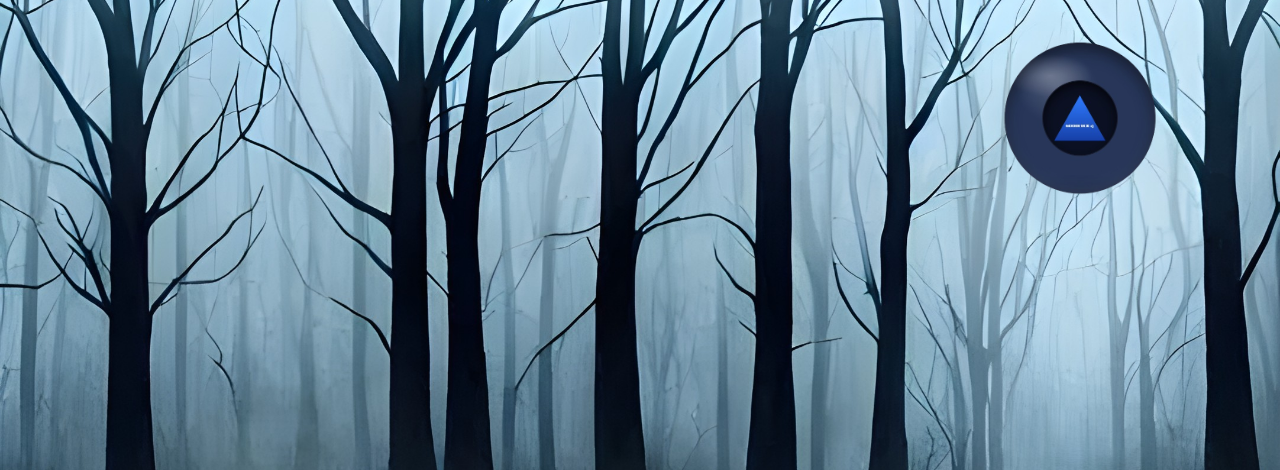
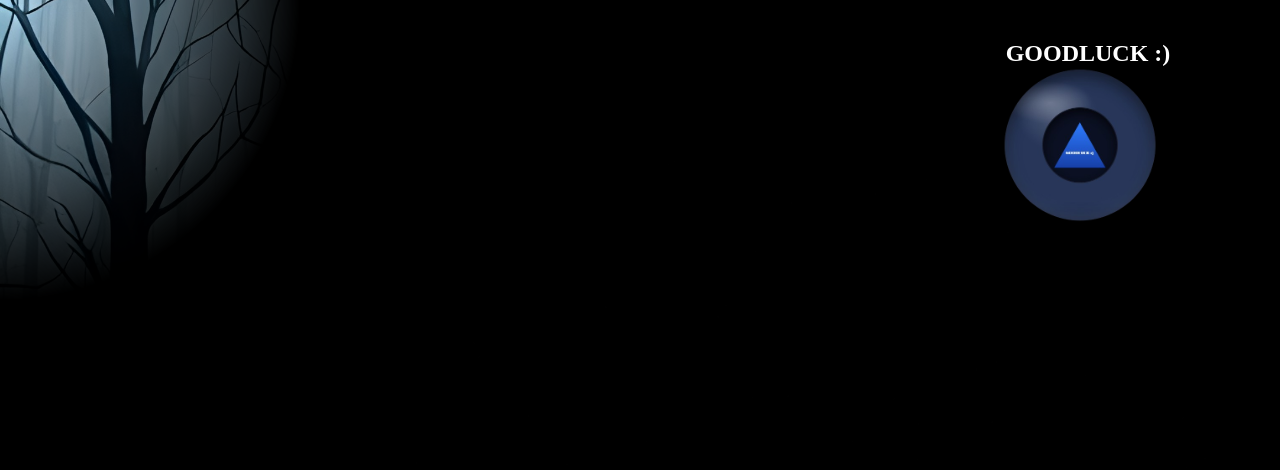
Before and after one commit to Brian-Zhg/project-1, a website: page index.html in a window 1280 px wide. Both pictures are taken after a click on the picture 1088 px from the left and 120 px from the top of the page. Shown: the top 470 px of the page. Drawn offline with nearby package versions, Linux system fonts and the light colour scheme.

Commit message:
added 8ball text

```diff
--- a/index.html
+++ b/index.html
@@ -18,7 +18,8 @@
     </video>
     <img class="leftarrow" src="assets/leftarrow.png">
     <img class="rightarrow" src="assets/rightarrow.png">
-    <div class="coinFlip">
+    <div class="ballz">
+        <h2 id="ballText"></h2>
         <img id="ball" src="assets/inprocess.png">
     </div>
 
--- a/script.js
+++ b/script.js
@@ -55,8 +55,10 @@ zombie.addEventListener('mouseover', () => {
 
 //magic 8 ball
 const ball = document.getElementById("ball");
+const ballText = document.getElementById("ballText");
 ball.addEventListener("click", function () {
     ball.src = "assets/inprocess.png";
+    ballText.innerHTML = "";
     gsap.to("#ball", {
         y: "+=20",
         duration: 0.08,
@@ -64,11 +66,18 @@ ball.addEventListener("click", function () {
         yoyo: true,
         onComplete: () => {
             if (currObstacle == "chance") {
-                if (side == "right") ball.src = "assets/goleft.png";
-                if(side == "left") ball.src = "assets/goright.png";
+                if (side == "right") {
+                    ball.src = "assets/goleft.png";
+                    ballText.innerHTML = "GO LEFT";
+                }
+                if(side == "left") {
+                    ball.src = "assets/goright.png";
+                    ballText.innerHTML = "GO RIGHT";
+                }
             }
             else{
                 ball.src = "assets/noluck.png";
+                ballText.innerHTML = "GOODLUCK :)";
             }
         }
     });
--- a/style.css
+++ b/style.css
@@ -23,7 +23,7 @@ body::after {
 
     background: radial-gradient(circle 300px at var(--x) var(--y),
             transparent 0%,
-            rgba(0, 0, 0, 0) 100%);
+            rgba(0, 0, 0, 1) 100%);
 
     pointer-events: none;
 }
@@ -69,13 +69,27 @@ body::after {
     cursor: pointer;
 }
 
-#ball{
+.ballz {
     position: absolute;
+    top: 5%;
+    right: 5%;
     width: 20%;
     height: 20%;
-    cursor: pointer;
-    top: 5%;
-    right: 5%;
-    object-fit: contain;
     z-index: 20;
 }
+
+#ball {
+    width: 100%;
+    height: 100%;
+    cursor: pointer;
+    object-fit: contain;
+}
+
+#ballText {
+    color: white;
+    position: relative;
+    z-index: 20;
+    margin: 0;
+    text-align: center;
+    font-size: x-large;
+}
```
